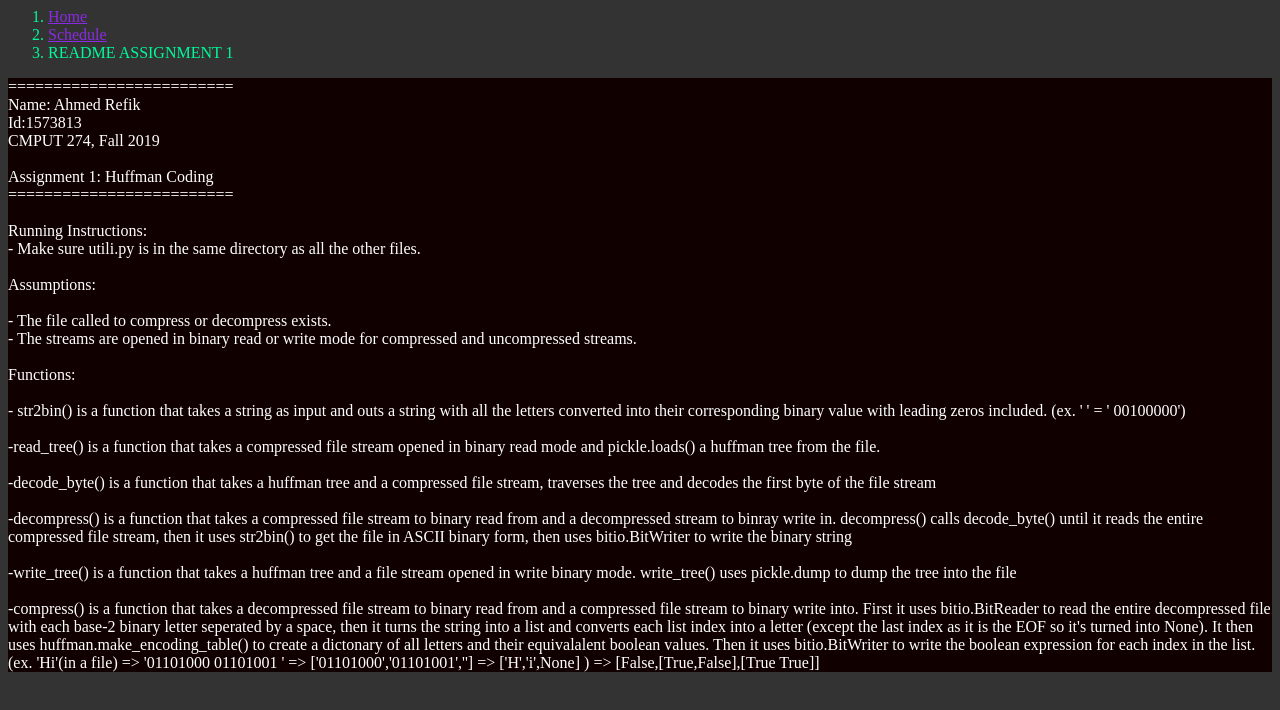
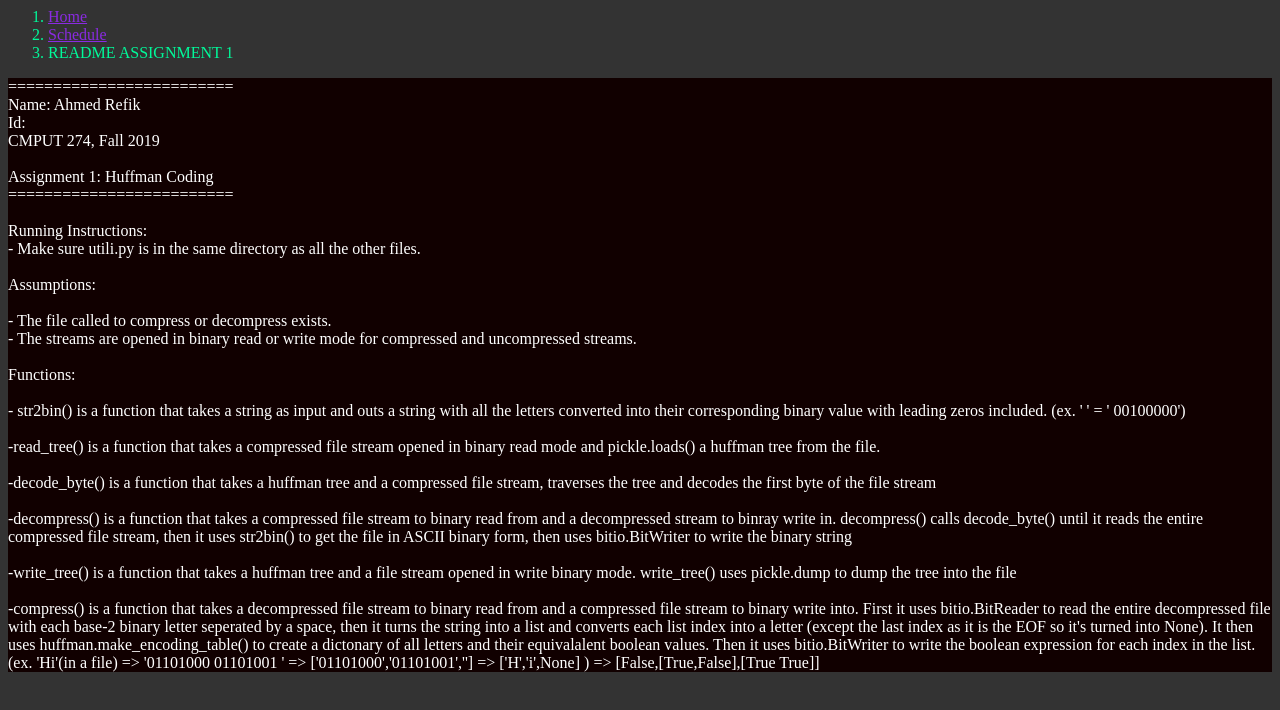
Before and after one commit to TropicalDjango/Website-Shenanigans, a plain HTML site: page page1.html in a window 1280 px wide. Drawn offline with Linux system fonts and the light colour scheme.

Commit message:
Update page1.html

```diff
--- a/page1.html
+++ b/page1.html
@@ -10,7 +10,7 @@
 		<p class='assign'>
 =========================<br>
 Name: Ahmed Refik<br>
-Id:1573813<br>
+Id:<br>
 CMPUT 274, Fall 2019<br>
 <br>
 Assignment 1: Huffman Coding<br>
```
